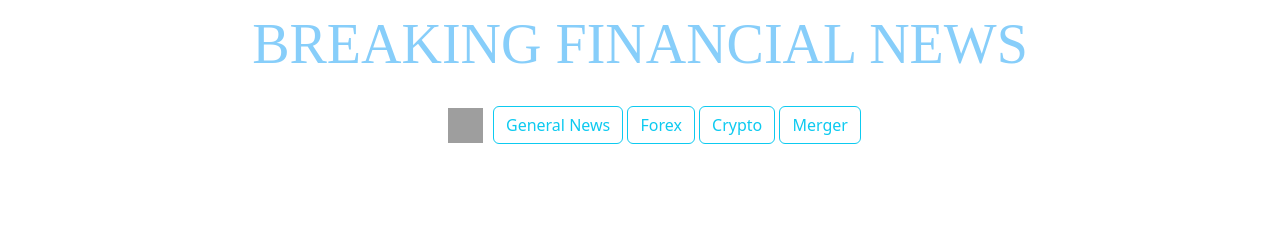
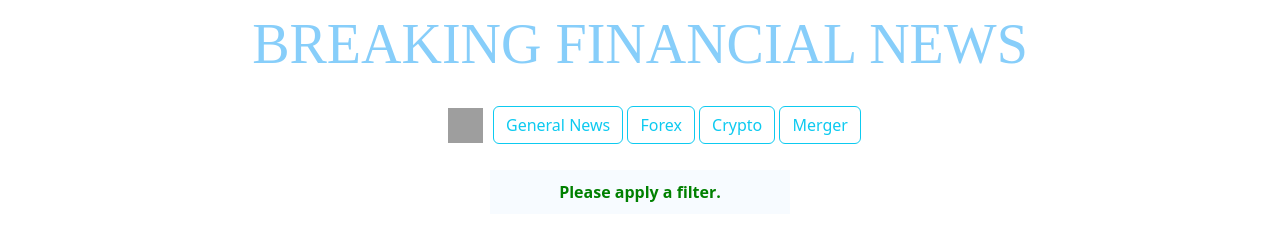
Before and after one commit to SamuelIVX/introToWebDev, a website: page finalProject/news.html in a window 1280 px wide. Shown: the part 65-306 px from the top of the page. Drawn offline with nearby package versions, Linux system fonts and the light colour scheme; grey boxes are pictures that could not be loaded.

Commit message:
Fixed status messaging for my news page.

```diff
--- a/finalProject/news.html
+++ b/finalProject/news.html
@@ -42,6 +42,7 @@
                 <button class="btn btn-outline-info" onClick="fetchNewsData('merger')">Merger</button>
             </div>
         </div>
+        <p class="news-status" id="news-para">Please apply a filter.</p>
 
         <div class="content-grid" id="api-content">
                 <!-- DATA FETCHED FROM THE API GOES HERE -->
--- a/finalProject/script.js
+++ b/finalProject/script.js
@@ -253,6 +253,8 @@ async function fetchNewsData(filterType){
         const response = await fetch(url);
         const data = await response.json();
 
+        document.getElementById("news-para").innerHTML = "<p></p>"; // After a filter is applied, the message about "Applying a filter" should be removed so I will will reset the p-tag
+
         let output = "";
         data.slice(0, 30).forEach(key => {
             output += `
@@ -267,6 +269,6 @@ async function fetchNewsData(filterType){
         document.getElementById("api-content").innerHTML = output;
         } catch (e) {
             let errorOutput = `<p style="color:red;color:red;font-weight:bold">Failed to fetch news articles...</p>`
-            document.getElementById("stocks-content").innerHTML = errorOutput;
+            document.getElementById("news-para").innerHTML = errorOutput;
         }
     }
--- a/finalProject/styles.css
+++ b/finalProject/styles.css
@@ -55,7 +55,7 @@
     margin: 0 auto;
 }
 
-.status{
+.stock-status{
     font-weight: bold;
     color: green;
     font-family: "Open Sans", sans-serif;
@@ -129,6 +129,18 @@
     border: 3px solid lightskyblue;
 }
 
+.news-status{
+    background-color: hsl(210, 100%, 98.5%);
+    text-align: center;
+    padding: 10px;
+    max-width: 300px;
+    margin: 0 auto;
+    font-weight: bold;
+    color: green;
+    font-family: "Open Sans", sans-serif;
+    margin-top: 2%;
+}
+
 .image{
     border-radius: 10%;
     padding-left: 20px;
```
Also changed, not shown: finalProject/stocks.html (+1 -1 lines).
